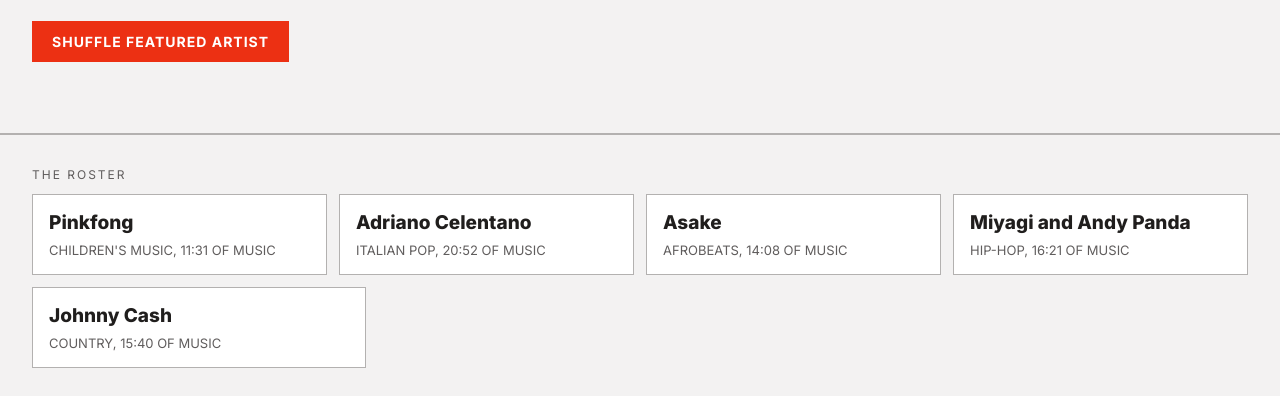
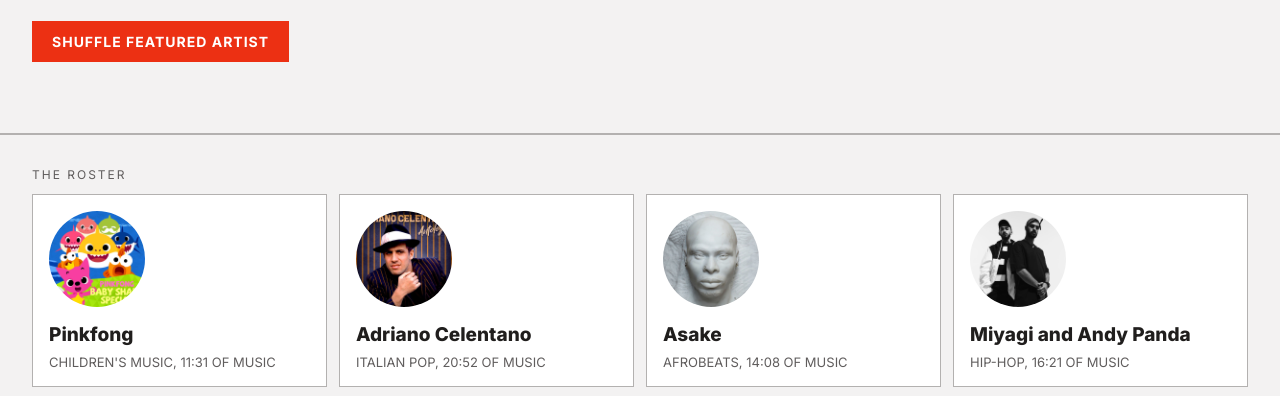
Before and after one commit to Leon-Arno/system-design-stretch, a plain HTML site: page stretch-records/index.html in a window 1280 px wide. Shown: the part 263-659 px from the top of the page. Drawn offline with Linux system fonts and the light colour scheme.

Commit message:
Artist cards render photos from data, with a graceful text-only card for artists added without one

```diff
--- a/stretch-records/script.js
+++ b/stretch-records/script.js
@@ -4,11 +4,11 @@
 // of artist objects at the top of the file, and one repeatable rule that
 // renders it. In this course the data moves out of this file, step by step.
 const artists = [
-  { name: "Pinkfong", genre: "Children's music", total: "11:31" },
-  { name: "Adriano Celentano", genre: "Italian pop", total: "20:52" },
-  { name: "Asake", genre: "Afrobeats", total: "14:08" },
-  { name: "Miyagi and Andy Panda", genre: "Hip-hop", total: "16:21" },
-  { name: "Johnny Cash", genre: "Country", total: "15:40" },
+  { name: "Pinkfong", genre: "Children's music", total: "11:31", photo: "images/pinkfong.jpeg" },
+  { name: "Adriano Celentano", genre: "Italian pop", total: "20:52", photo: "images/adriano-celentano.jpg" },
+  { name: "Asake", genre: "Afrobeats", total: "14:08", photo: "images/asake.jpg" },
+  { name: "Miyagi and Andy Panda", genre: "Hip-hop", total: "16:21", photo: "images/miyagi-and-andy-panda.jpg" },
+  { name: "Johnny Cash", genre: "Country", total: "15:40", photo: "images/johnny-cash.jpg" },
 ];
 
 const cardArea = document.querySelector(".cards");
@@ -17,6 +17,12 @@
 // and by the form below.
 function buildCard(artist) {
   const card = document.createElement("article");
+  if (artist.photo) {
+    const photo = document.createElement("img");
+    photo.src = artist.photo;
+    photo.alt = `${artist.name}, artist photo`;
+    card.append(photo);
+  }
   const title = document.createElement("h3");
   title.textContent = artist.name;
   const line = document.createElement("p");
--- a/stretch-records/styles.css
+++ b/stretch-records/styles.css
@@ -102,6 +102,14 @@
   border-color: #ec3013;
 }
 
+.cards img {
+  width: 96px;
+  height: 96px;
+  border-radius: 50%;
+  object-fit: cover;
+  margin-bottom: 12px;
+}
+
 .cards h3 {
   font-size: 19px;
   font-weight: 800;
```
Also changed, not shown: stretch-records/images/adriano-celentano.jpg (added), stretch-records/images/asake.jpg (added), stretch-records/images/johnny-cash.jpg (added), stretch-records/images/miyagi-and-andy-panda.jpg (added), stretch-records/images/pinkfong.jpeg (added).
